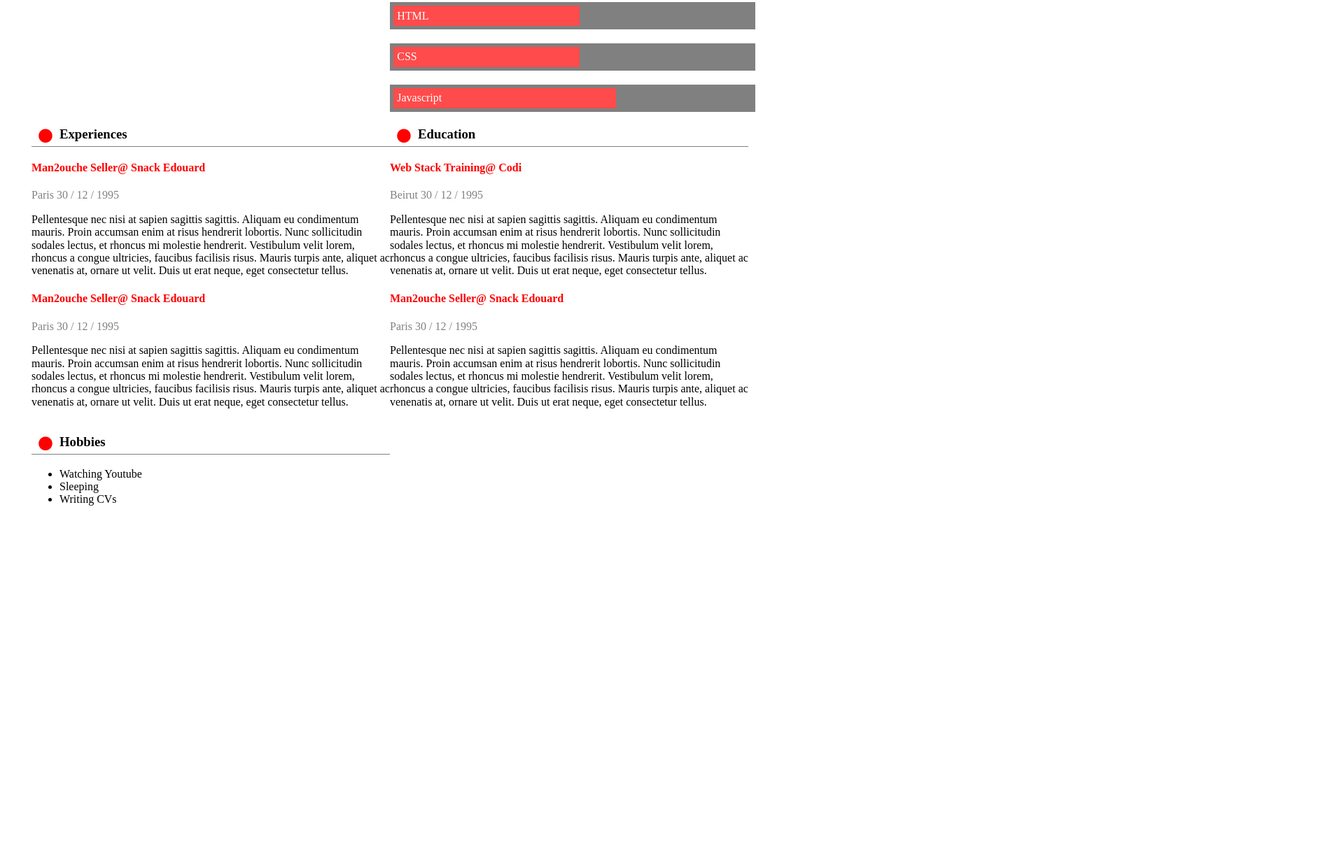
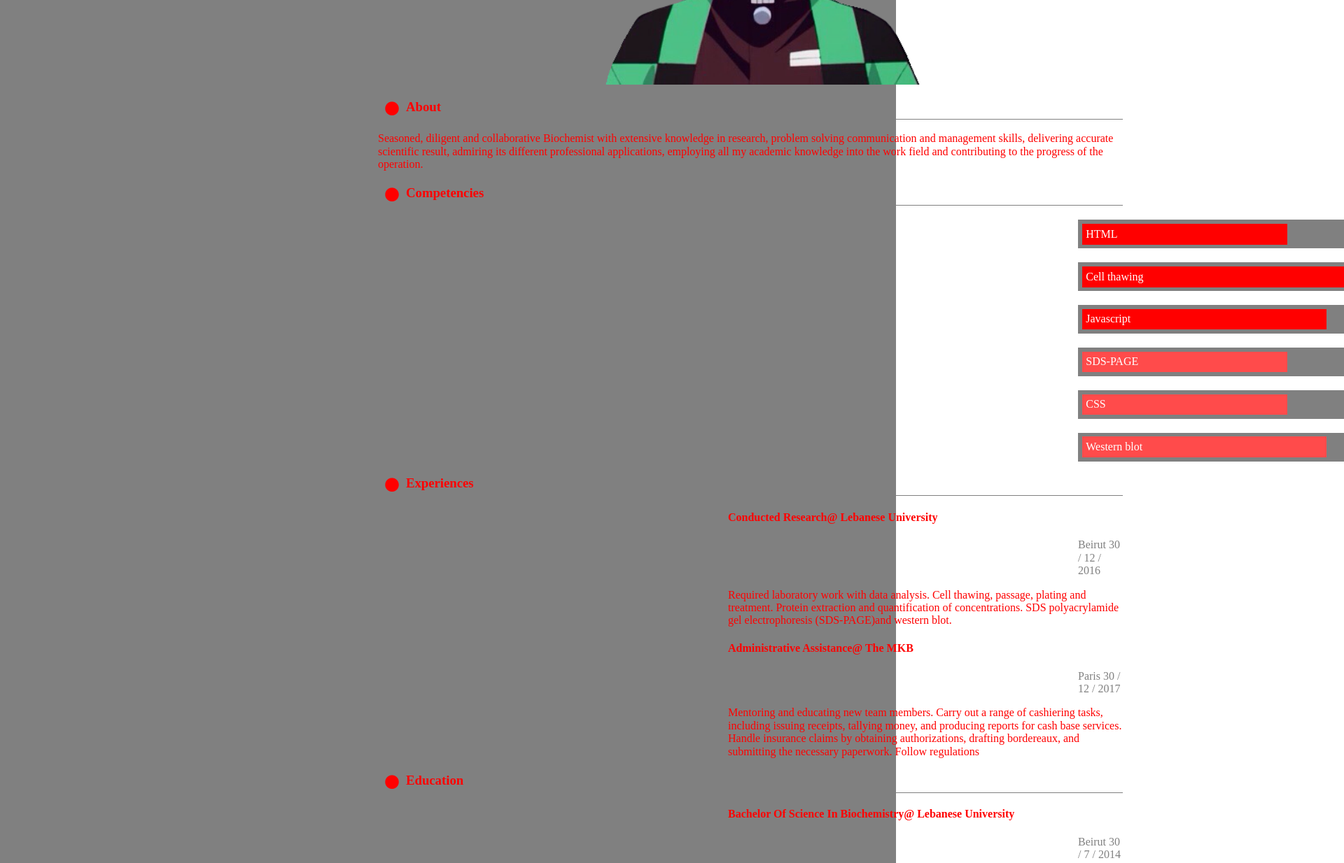
Before and after one commit to wexeis/cv-styling-project, a plain HTML site: page public/style1/index.html in a window 1280 px wide. Shown: the part 514-1748 px from the top of the page at 70% size, 1920 px wide, since content can reach past the window. Before the commit the page ends 1254 px from the top, so only its background shows below. Drawn offline with Linux system fonts and the light colour scheme.

Commit message:
Html edit

```diff
--- a/public/style1/index.html
+++ b/public/style1/index.html
@@ -21,11 +21,11 @@
     <header>
       <div>
         <hgroup>
-          <h1>Student Name</h1>
-          <h2>Codes and Sleeps</h2>
+          <h1>Mohamad Moughnie</h1>
+          <h2>Sleeps and code</h2>
         </hgroup>
         <figure>
-          <img src="../images/110x110.png" alt="Student Name">
+          <img src="../images/KT.png" alt="Mohamad Moughnie>
         </figure>
       </div>
     </header>
@@ -33,8 +33,10 @@
       <section id="about">
         <h3>About</h3>
         <p>
-          Pellentesque nec nisi at sapien sagittis sagittis. Aliquam eu condimentum mauris. Proin accumsan enim at risus hendrerit lobortis. Nunc sollicitudin sodales lectus, et rhoncus mi molestie hendrerit. Vestibulum velit lorem, rhoncus a congue ultricies, faucibus facilisis risus. Mauris turpis ante, aliquet ac venenatis at, ornare ut velit. Duis ut erat neque, eget consectetur tellus.
-        </p>
+          Seasoned, diligent and collaborative Biochemist with extensive knowledge in research, problem solving
+          communication and management skills, delivering accurate scientific result, admiring its different
+          professional applications, employing all my academic knowledge into the work field and contributing to
+          the progress of the operation.        </p>
       </section>
       <section id="competencies">
         <h3>Competencies</h3>
@@ -43,7 +45,7 @@
             <span>HTML</span>
           </div>
           <div class='skill' data-skill="3">
-            <span>CSS</span>
+            <span>Cell thawing</span>
           </div>
           <div class='skill' data-skill="1">
             <span>Javascript</span>
@@ -51,13 +53,13 @@
         </div>
         <div class='skills skills-secondary'>
           <div class='skill' data-skill="9">
-            <span>HTML</span>
+            <span>SDS-PAGE</span>
           </div>
           <div class='skill' data-skill="5">
             <span>CSS</span>
           </div>
           <div class='skill' data-skill="7">
-            <span>Javascript</span>
+            <span>Western blot</span>
           </div>
         </div>
       </section>
@@ -65,8 +67,31 @@
         <h3>Experiences</h3>
         <div class="experience">
           <h4>
-            <span class="experience-type">Man2ouche Seller</span>
-            <span class="experience-institution">Snack Edouard</span>
+            <span class="experience-type">Conducted  Research</span>
+            <span class="experience-institution"> Lebanese University</span>
+          </h4>
+          <div class="experience-details">
+						<span class="experience-location">
+              Beirut
+            </span>
+						<span class="experience-date">
+              <span class="day">30</span>
+              <span class="experience-date-separator">/</span>
+              <span class="month">12</span>
+              <span class="experience-date-separator">/</span>
+              <span class="year">2016</span>
+            </span>
+          </div>
+					<p class="experience-description">
+            Required laboratory work with data analysis.
+            Cell thawing, passage, plating and treatment.
+            Protein extraction and quantification of concentrations.
+            SDS polyacrylamide gel electrophoresis (SDS-PAGE)and western blot.          </p>
+        </div>
+        <div class="experience">
+          <h4>
+            <span class="experience-type">Administrative Assistance</span>
+            <span class="experience-institution">The MKB</span>
           </h4>
           <div class="experience-details">
 						<span class="experience-location">
@@ -77,17 +102,44 @@
               <span class="experience-date-separator">/</span>
               <span class="month">12</span>
               <span class="experience-date-separator">/</span>
-              <span class="year">1995</span>
+              <span class="year">2017</span>
             </span>
           </div>
 					<p class="experience-description">
-            Pellentesque nec nisi at sapien sagittis sagittis. Aliquam eu condimentum mauris. Proin accumsan enim at risus hendrerit lobortis. Nunc sollicitudin sodales lectus, et rhoncus mi molestie hendrerit. Vestibulum velit lorem, rhoncus a congue ultricies, faucibus facilisis risus. Mauris turpis ante, aliquet ac venenatis at, ornare ut velit. Duis ut erat neque, eget consectetur tellus.
-          </p>
+            Mentoring and educating new team members.
+            Carry out a range of cashiering tasks, including issuing receipts, tallying money, and producing reports for cash base services.
+            Handle insurance claims by obtaining authorizations, drafting bordereaux, and submitting the necessary paperwork.
+            Follow regulations          </p>
+        </div>
+      </section>
+      <section id="education">
+        <h3>Education</h3>
+        <div class="experience">
+          <h4>
+            <span class="experience-type">Bachelor Of Science In Biochemistry</span>
+            <span class="experience-institution">Lebanese University</span>
+          </h4>
+          <div class="experience-details">
+						<span class="experience-location">
+              Beirut
+            </span>
+						<span class="experience-date">
+              <span class="day">30</span>
+              <span class="experience-date-separator">/</span>
+              <span class="month">7</span>
+              <span class="experience-date-separator">/</span>
+              <span class="year">2014</span>
+            </span>
+          </div>
+					<p class="experience-description">
+            Master II Research Project “Effect of Stattic on the phosphorylation of STAT3 in endothelial cells
+            Ensuring the completion of the given surveys and the collection of correct data.
+            Checking completed surveys for correctness, completeness, and readability.          </p>
         </div>
         <div class="experience">
           <h4>
-            <span class="experience-type">Man2ouche Seller</span>
-            <span class="experience-institution">Snack Edouard</span>
+            <span class="experience-type">Master II Degree In Cardiovascular Pharmacology,</span>
+            <span class="experience-institution">Lebanese University</span>
           </h4>
           <div class="experience-details">
 						<span class="experience-location">
@@ -96,67 +148,23 @@
 						<span class="experience-date">
               <span class="day">30</span>
               <span class="experience-date-separator">/</span>
-              <span class="month">12</span>
+              <span class="month">7</span>
               <span class="experience-date-separator">/</span>
-              <span class="year">1995</span>
+              <span class="year">2017</span>
             </span>
           </div>
 					<p class="experience-description">
-            Pellentesque nec nisi at sapien sagittis sagittis. Aliquam eu condimentum mauris. Proin accumsan enim at risus hendrerit lobortis. Nunc sollicitudin sodales lectus, et rhoncus mi molestie hendrerit. Vestibulum velit lorem, rhoncus a congue ultricies, faucibus facilisis risus. Mauris turpis ante, aliquet ac venenatis at, ornare ut velit. Duis ut erat neque, eget consectetur tellus.
-          </p>
-        </div>
-      </section>
-      <section id="education">
-        <h3>Education</h3>
-        <div class="experience">
-          <h4>
-            <span class="experience-type">Web Stack Training</span>
-            <span class="experience-institution">Codi</span>
-          </h4>
-          <div class="experience-details">
-						<span class="experience-location">
-              Beirut
-            </span>
-						<span class="experience-date">
-              <span class="day">30</span>
-              <span class="experience-date-separator">/</span>
-              <span class="month">12</span>
-              <span class="experience-date-separator">/</span>
-              <span class="year">1995</span>
-            </span>
-          </div>
-					<p class="experience-description">
-            Pellentesque nec nisi at sapien sagittis sagittis. Aliquam eu condimentum mauris. Proin accumsan enim at risus hendrerit lobortis. Nunc sollicitudin sodales lectus, et rhoncus mi molestie hendrerit. Vestibulum velit lorem, rhoncus a congue ultricies, faucibus facilisis risus. Mauris turpis ante, aliquet ac venenatis at, ornare ut velit. Duis ut erat neque, eget consectetur tellus.
-          </p>
-        </div>
-        <div class="experience">
-          <h4>
-            <span class="experience-type">Man2ouche Seller</span>
-            <span class="experience-institution">Snack Edouard</span>
-          </h4>
-          <div class="experience-details">
-						<span class="experience-location">
-              Paris
-            </span>
-						<span class="experience-date">
-              <span class="day">30</span>
-              <span class="experience-date-separator">/</span>
-              <span class="month">12</span>
-              <span class="experience-date-separator">/</span>
-              <span class="year">1995</span>
-            </span>
-          </div>
-					<p class="experience-description">
-            Pellentesque nec nisi at sapien sagittis sagittis. Aliquam eu condimentum mauris. Proin accumsan enim at risus hendrerit lobortis. Nunc sollicitudin sodales lectus, et rhoncus mi molestie hendrerit. Vestibulum velit lorem, rhoncus a congue ultricies, faucibus facilisis risus. Mauris turpis ante, aliquet ac venenatis at, ornare ut velit. Duis ut erat neque, eget consectetur tellus.
-          </p>
+            Performed routine tests using standard techniques and equipments.
+            Stored and labeled specimens and prepared them for analytical tests.
+            Calibrated and completed routine maintenance on test equipment, clean and sterilize laboratory equipment and other lab supplies.          </p>
         </div>
       </section>
       <section id="hobbies">
         <h3>Hobbies</h3>
         <ul>
-          <li>Watching Youtube</li>
+          <li>Watching Netflix</li>
           <li>Sleeping</li>
-          <li>Writing CVs</li>
+          <li>Reading</li>
         </ul>
       </section>
       <section id="contact">
@@ -165,29 +173,29 @@
           <dl class="contact contact-email">
             <dt class="contact-type">Email</dt>
             <dd class="contact-value">
-              <a href="mailto:student@codi.tech">student@codi.tech</a>
+              <a href="mailto:student@codi.tech">mhd.m@hotmail.com</a>
             </dd>
           </dl>
           <dl class="contact contact-skype">
             <dt class="contact-type">Skype</dt>
-            <dd class="contact-value">first-last</dd>
+            <dd class="contact-value">MohamadMg</dd>
           </dl>
           <dl class="contact contact-phone">
             <dt class="contact-type">Phone/Whatsapp</dt>
             <dd class="contact-value">
-              <a href="tel:+96170261482">+9613123123</a>
+              <a href="tel:+96170261482">+96170606023</a>
             </dd>
           </dl>
           <dl class="contact contact-github">
             <dt class="contact-type">Github</dt>
             <dd class="contact-value">
-              <a href="https://github.com/User/" target="_blank">UserName</a>
+              <a href="https://github.com/User/" target="_blank">Wexeis</a>
             </dd>
           </dl>
           <dl class="contact contact-facebook">
             <dt class="contact-type">Facebook</dt>
             <dd class="contact-value">
-              <a href="//www.facebook.com/profileName" target="_blank">Profile Name</a>
+              <a href="//www.facebook.com/profileName" target="_blank"> mry3k</a>
             </dd>
           </dl>
         </div>
--- a/public/style1/style1.css
+++ b/public/style1/style1.css
@@ -1,13 +1,19 @@
 header {
     background-color:gray;
     color: red;
-      display: grid;
-      flex-direction: row;}
+    display: flex;
+    flex-direction: row;
+
+      }
 
 
 
 
+header img{
+  width: 200px;
 
+
+}
 
 
 
@@ -181,7 +187,7 @@ display: block;
 
 .skills-secondary:before{
   content: "Other";
-  top:430px;
+  top:465px;
   position: absolute;
 
   font-size: 20x;
@@ -190,7 +196,7 @@ display: block;
 
 .skills-primary::before{
   content: "Main";
-  top:230Px;
+  top:330px;
   position: absolute;
 
   font-size: 20x;
--- a/public/style2/style2.css
+++ b/public/style2/style2.css
@@ -234,11 +234,11 @@ padding-right: 25px;
  display: block;
 
 
-  b
+ }
 
- }
+
  .experience{
-  display:block ;
+  display: block ;
   width: 300px;
 
  }
```
Also changed, not shown: public/style2/index.html (+79 -71 lines), public/images/KT.png (added).
